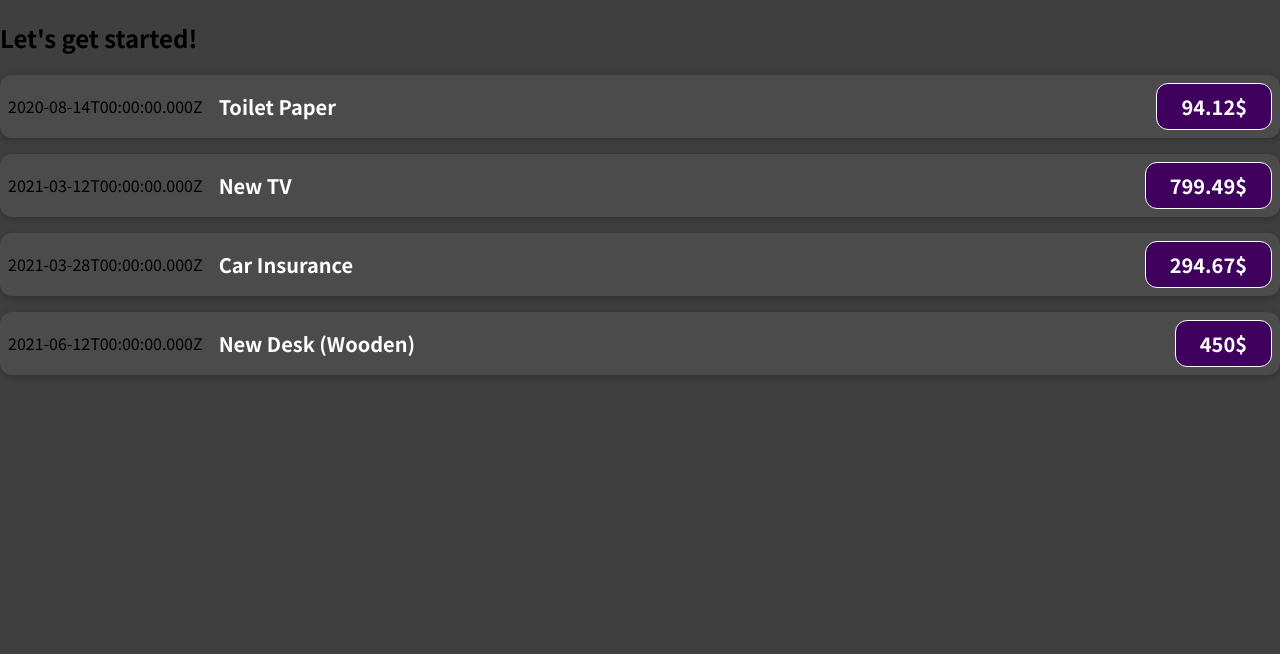
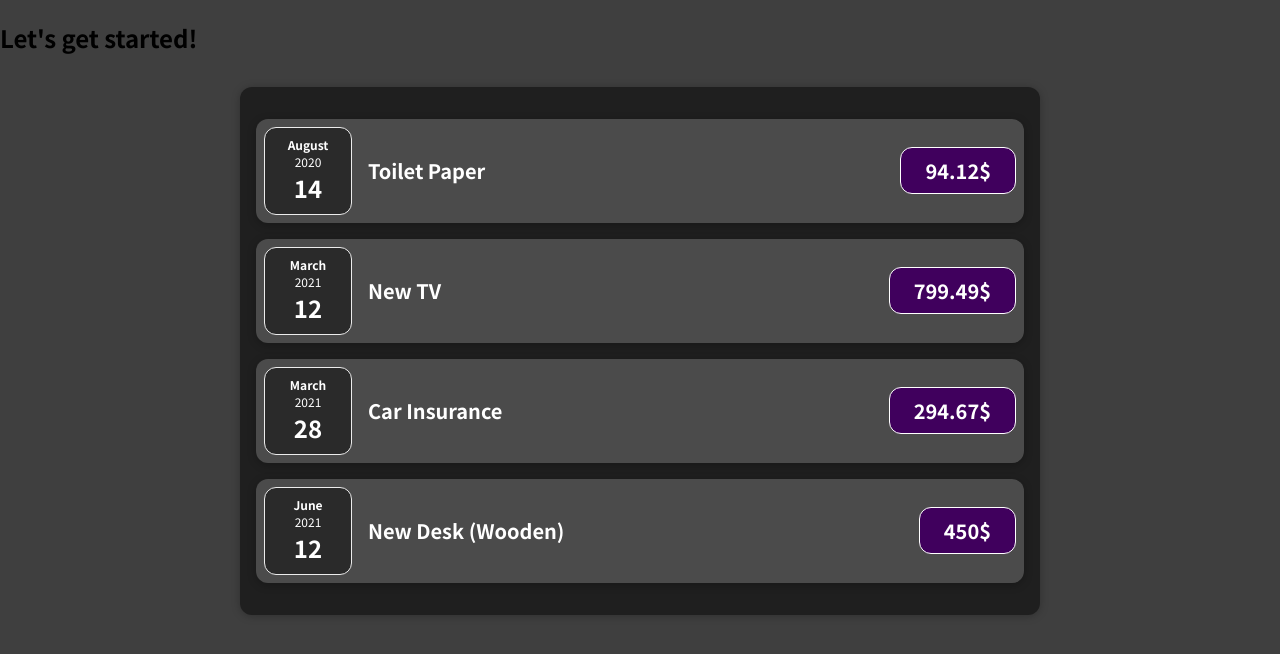
Before and after one commit to alexandrkadai/expense, a React (Create React App) app: page / in a window 1280 px wide. Shown: the top 654 px of the page. Built offline with nearby package versions, Linux system fonts and the light colour scheme.

Commit message:
Expense container, item and date

```diff
--- a/src/App.js
+++ b/src/App.js
@@ -1,4 +1,4 @@
-import ExpenseItem from './components/exspense/ExpenseItem.component';
+import ExpnseContainer from './components/expense-container/expense-container.component';
 function App() {
   const expenses = [
     {
@@ -24,22 +24,7 @@
   return (
     <div>
       <h2>Let's get started!</h2>
-      <ExpenseItem
-        title={expenses[0].title}
-        amount={expenses[0].amount}
-        date={expenses[0].date}></ExpenseItem>
-      <ExpenseItem
-        title={expenses[1].title}
-        amount={expenses[1].amount}
-        date={expenses[1].date}></ExpenseItem>{' '}
-      <ExpenseItem
-        title={expenses[2].title}
-        amount={expenses[2].amount}
-        date={expenses[2].date}></ExpenseItem>{' '}
-      <ExpenseItem
-        title={expenses[3].title}
-        amount={expenses[3].amount}
-        date={expenses[3].date}></ExpenseItem>
+      <ExpnseContainer data={expenses} />
     </div>
   );
 }
--- /dev/null
+++ b/src/components/expense-container/expense-container.component.jsx
@@ -0,0 +1,31 @@
+import ExpenseItem from '../exspense/ExpenseItem.component';
+import './expense-container.style.scss';
+
+function ExpnseContainer(props) {
+  return (
+    <div className="expenses">
+      <ExpenseItem
+        title={props.data[0].title}
+        amount={props.data[0].amount}
+        date={props.data[0].date}
+      />
+      <ExpenseItem
+        title={props.data[1].title}
+        amount={props.data[1].amount}
+        date={props.data[1].date}
+      />
+      <ExpenseItem
+        title={props.data[2].title}
+        amount={props.data[2].amount}
+        date={props.data[2].date}
+      />
+      <ExpenseItem
+        title={props.data[3].title}
+        amount={props.data[3].amount}
+        date={props.data[3].date}
+      />
+    </div>
+  );
+}
+
+export default ExpnseContainer;
--- /dev/null
+++ b/src/components/expense-container/expense-container.style.scss
@@ -0,0 +1,9 @@
+.expenses {
+  padding: 1rem;
+  background-color: rgb(31, 31, 31);
+  margin: 2rem auto;
+  width: 50rem;
+  max-width: 95%;
+  border-radius: 12px;
+  box-shadow: 0 1px 8px rgba(0, 0, 0, 0.25);
+}
--- /dev/null
+++ b/src/components/expense-date/expense-date.component.jsx
@@ -0,0 +1,16 @@
+import './expenste-date.style.scss';
+
+function ExpenseDate(props) {
+  const month = props.date.toLocaleString('en-US', { month: 'long' });
+  const year = props.date.getFullYear();
+  const day = props.date.toLocaleString('en-US', { day: '2-digit' });
+  return (
+    <div className="expense-date">
+      <div className="expense-date__month">{month}</div>
+      <div className="expense-date__year">{year}</div>
+      <div className="expense-date__day">{day}</div>
+    </div>
+  );
+}
+
+export default ExpenseDate;
--- /dev/null
+++ b/src/components/expense-date/expenste-date.style.scss
@@ -0,0 +1,26 @@
+.expense-date {
+  display: flex;
+  flex-direction: column;
+  width: 5.5rem;
+  height: 5.5rem;
+  border: 1px solid #ececec;
+  background-color: #2a2a2a;
+  color: white;
+  border-radius: 12px;
+  align-items: center;
+  justify-content: center;
+}
+
+.expense-date__month {
+  font-size: 0.75rem;
+  font-weight: bold;
+}
+
+.expense-date__year {
+  font-size: 0.75rem;
+}
+
+.expense-date__day {
+  font-size: 1.5rem;
+  font-weight: bold;
+}
--- a/src/components/exspense/ExpenseItem.component.jsx
+++ b/src/components/exspense/ExpenseItem.component.jsx
@@ -1,9 +1,10 @@
+import ExpenseDate from '../expense-date/expense-date.component';
 import './expense.style.scss';
 
 function ExpenseItem(props) {
   return (
     <div className="expense-item">
-      <div>{props.date.toISOString()}</div>
+      <ExpenseDate date={props.date} />
       <div className="expense-item__description">
         <h2>{props.title}</h2>
         <div className="expense-item__price">{props.amount}$</div>
```
